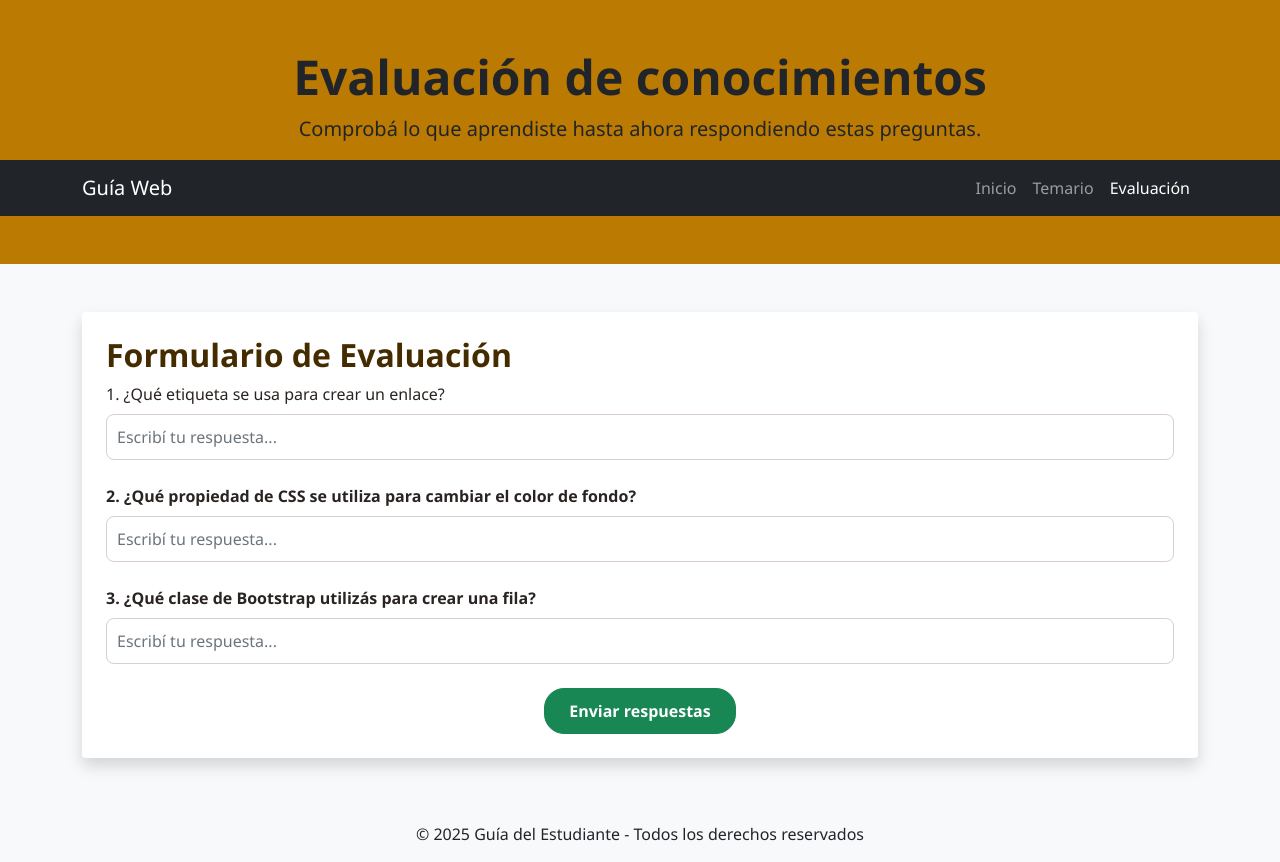
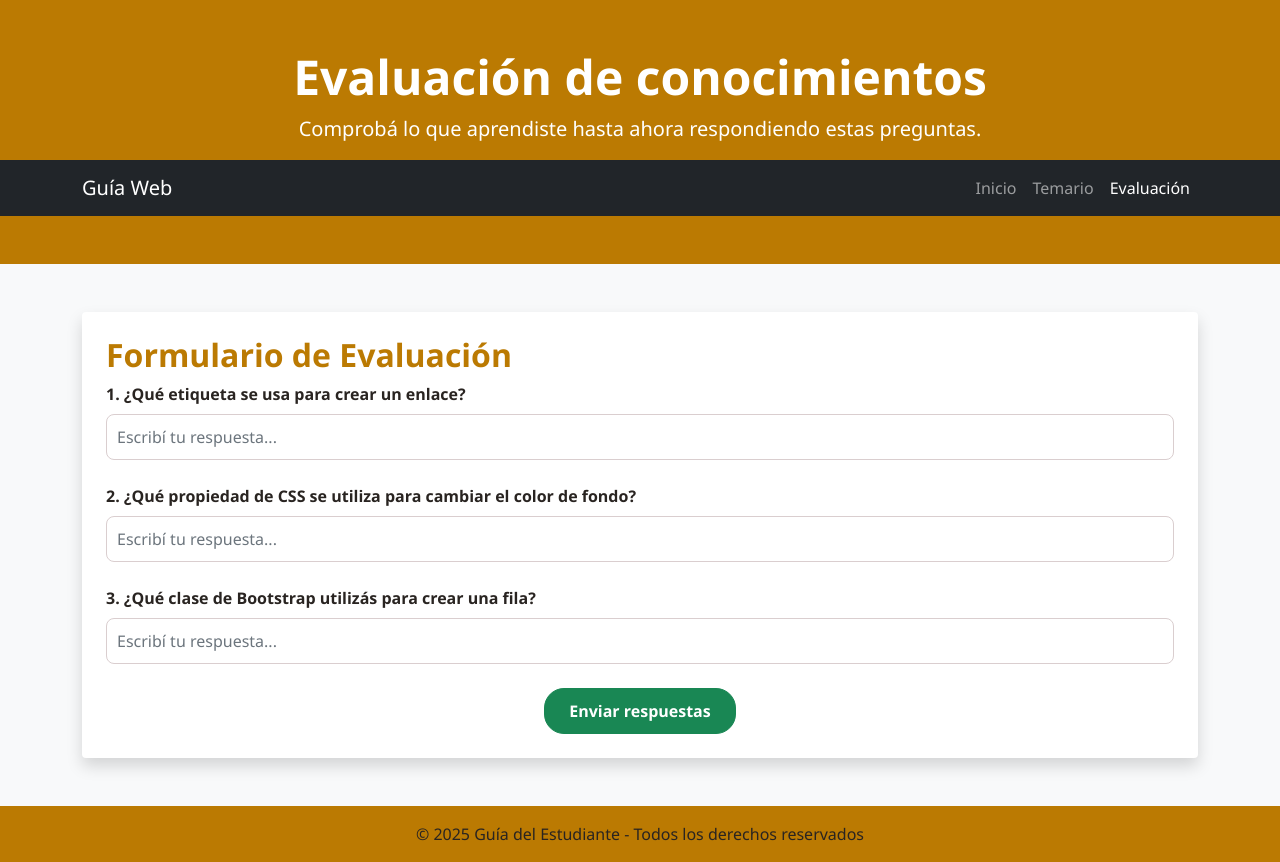
Before and after one commit to Amin-117/primer-parcial-garrido-amin, a plain HTML site: page evaluacion.html in a window 1280 px wide. Drawn offline with nearby package versions, Linux system fonts and the light colour scheme.

Commit message:
cambio en el color de los footer

```diff
--- a/assets/css/evaluacion.css
+++ b/assets/css/evaluacion.css
@@ -26,7 +26,7 @@ article {
 /* ==== Títulos y subtítulos ==== */
 article h2,
 article h3 {
-  color: #442c00;
+  color:  #bb7a02;
   font-weight: bold;
 }
 
@@ -52,8 +52,12 @@ input.form-control {
 
 /* ==== Footer ==== */
 footer {
-  background-color: #212529;
+  background-color: #bb7a02;
   text-align: center;
   padding: 15px 0;
   margin-top: auto;
 }
+
+footer p {
+  color: #292421;
+}
--- a/assets/css/index.css
+++ b/assets/css/index.css
@@ -37,7 +37,7 @@ article p {
 }
 
 /* ==== Footer ==== */
-.footer {
+footer {
   background-color: #024bb8;
   text-align: center;
   padding: 15px 0;
--- a/assets/css/temario.css
+++ b/assets/css/temario.css
@@ -45,8 +45,11 @@ article p {
 
 /* ==== Footer ==== */
 footer {
-  background-color: #212529;
+  background-color: #7400a1;
   text-align: center;
   padding: 15px 0;
   margin-top: auto;
 }
+footer p {
+  color: #f8f9fa;
+}
--- a/evaluacion.html
+++ b/evaluacion.html
@@ -7,7 +7,7 @@
   <link href="https://cdn.jsdelivr.net/npm/bootstrap@5.1.0/dist/css/bootstrap.min.css" rel="stylesheet" />
   <link href="/assets/css/evaluacion.css" rel="stylesheet" />
 </head>
-<header class="text-dark text-center py-5">
+<header class="text-white text-center py-5">
     <div class="contenedor">
       <h1 class="display-5">Evaluación de conocimientos</h1>
       <p class="lead">Comprobá lo que aprendiste hasta ahora respondiendo estas preguntas.</p>
@@ -34,7 +34,7 @@
       <h2>Formulario de Evaluación</h2>
       <forms>
         <div class="mb-4">
-          <label class="form-label fw-bgit old">1. ¿Qué etiqueta se usa para crear un enlace?</label>
+          <label class="form-label fw-bold">1. ¿Qué etiqueta se usa para crear un enlace?</label>
           <input type="text" class="form-control" placeholder="Escribí tu respuesta...">
         </div>
         <div class="mb-4">
@@ -51,7 +51,7 @@
       </forms>
     </article>
   </main>
-  <footer class="bg-light text-center py-3 mt-auto">
+  <footer class="text-center py-3 mt-auto">
     <p class="mb-0">&copy; 2025 Guía del Estudiante - Todos los derechos reservados</p>
   </footer>
   <script src="https://cdn.jsdelivr.net/npm/bootstrap@5.3.6/dist/js/bootstrap.bundle.min.js"></script>
```
Also changed, not shown: index.html (+1 -1 lines), temario.html (+3 -3 lines).
